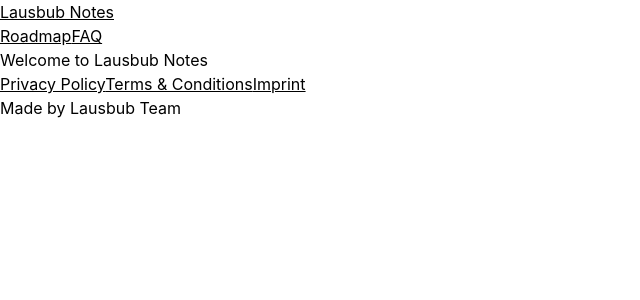
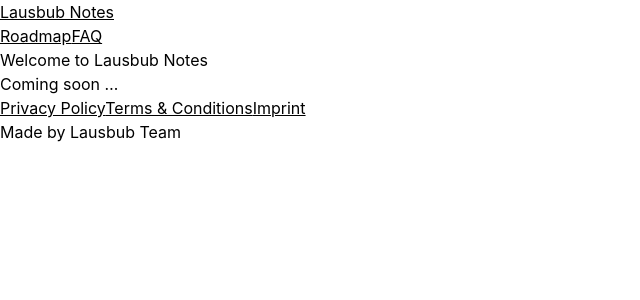
Before and after one commit to serenity-kit/website-legacy, a Next.js app: page / in a window 1280 px wide. Shown: the top 300 px of the page, without its empty margins (0-640 px from the left). Built offline with nearby package versions, Linux system fonts and the light colour scheme.

Commit message:
add coming soon notes

```diff
--- a/pages/index.tsx
+++ b/pages/index.tsx
@@ -2,6 +2,7 @@ export default function Home() {
   return (
     <main>
       <h1 className="text-grey-500">Welcome to Lausbub Notes</h1>
+      <p>Coming soon …</p>
     </main>
   );
 }
```
